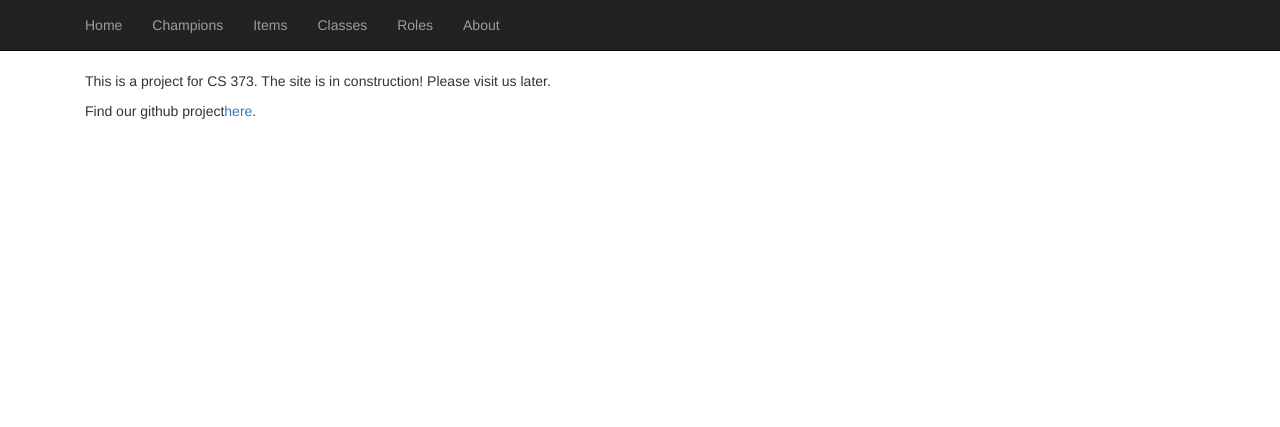
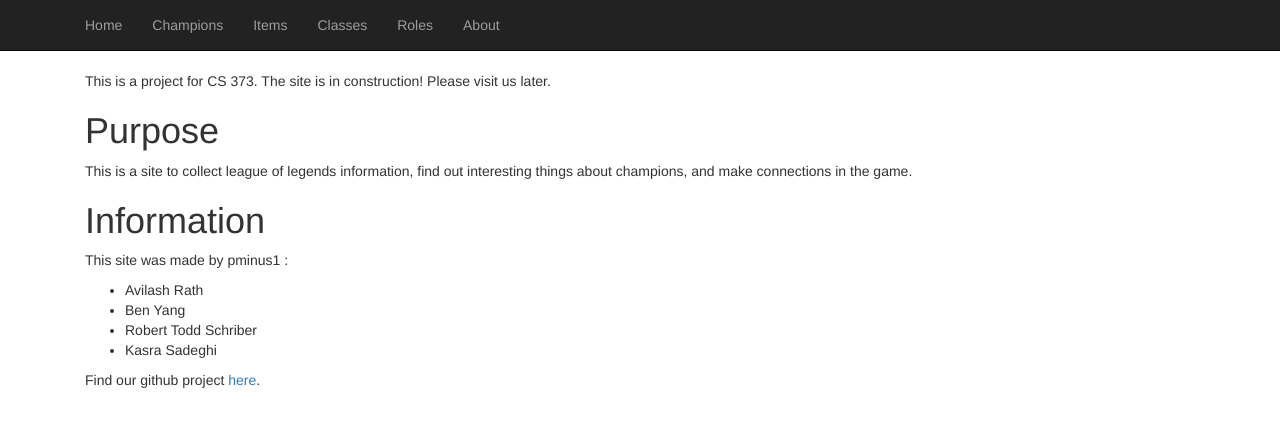
Before and after one commit to kasrasadeghi/idb, a Flask app: page /about in a window 1280 px wide. Shown: the top 427 px of the page. Run offline with Flask 2, Linux system fonts and the light colour scheme; some libraries are stand-ins or nearby versions.

```diff
--- a/leaguedb/app/templates/about.html
+++ b/leaguedb/app/templates/about.html
@@ -1,7 +1,35 @@
 {% extends "layout.html" %}
 {% block content %}
-<div class="container">
-  <p>This is a project for CS 373. The site is in construction! Please visit us later.</p>
-  <p>Find our github project<a href="https://github.com/kasrasadeghi/idb">here</a>.</p>
-</div>
+  <div class="container">
+    <p>This is a project for CS 373. The site is in construction! Please visit us later.</p>
+
+    <h1>Purpose</h1>
+    <p>
+      This is a site to collect league of legends information, find out interesting things about champions, and make
+      connections in the game.
+    </p>
+
+    <h1>Information</h1>
+    <p>
+      This site was made by
+      <bold>pminus1</bold>
+      :<br>
+    <ul>
+      <li>
+        Avilash Rath
+      </li>
+      <li>
+        Ben Yang
+      </li>
+      <li>
+        Robert Todd Schriber
+      </li>
+      <li>
+        Kasra Sadeghi
+      </li>
+    </ul>
+    </p>
+
+    <p>Find our github project <a href="https://github.com/kasrasadeghi/idb">here</a>.</p>
+  </div>
 {% endblock %}
```
